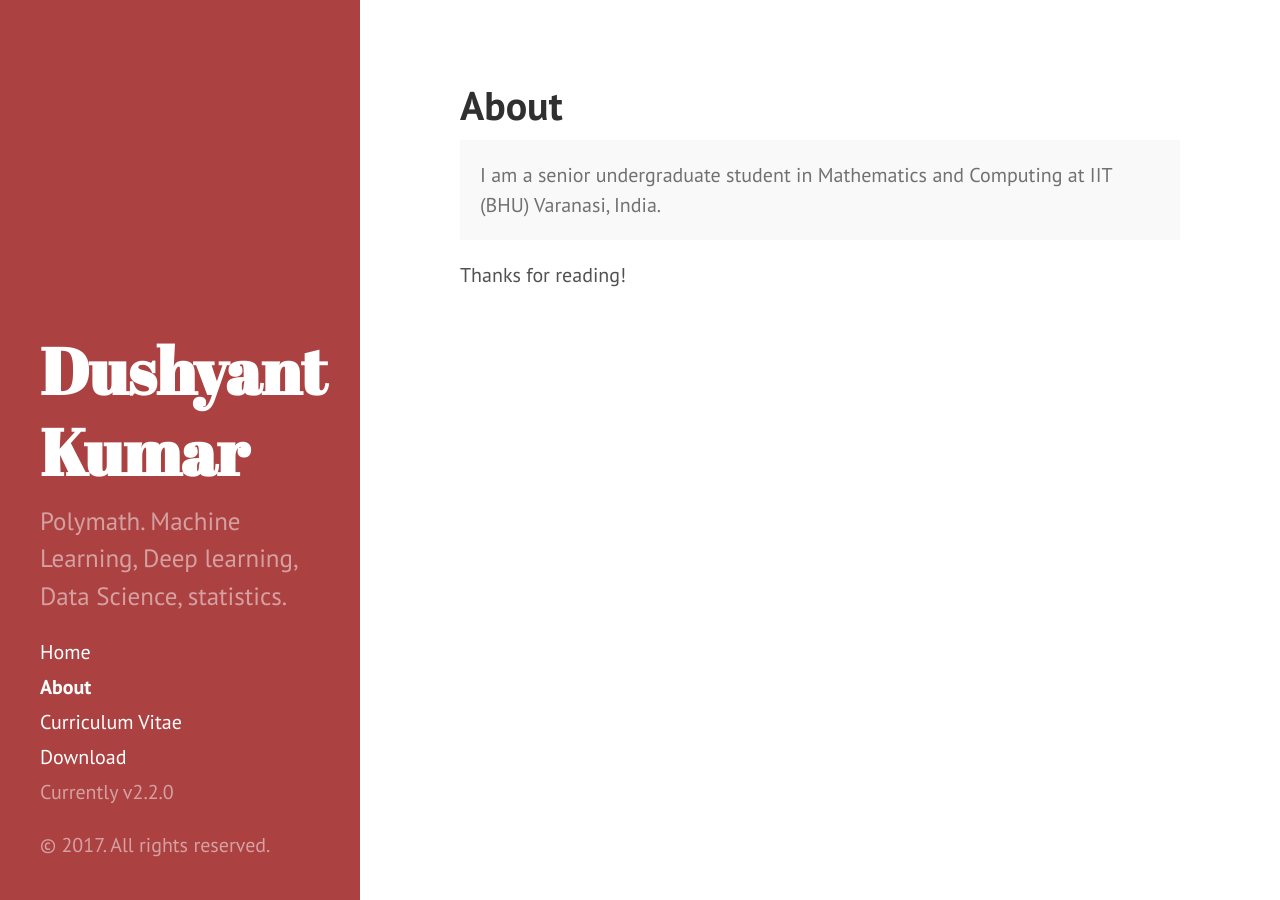
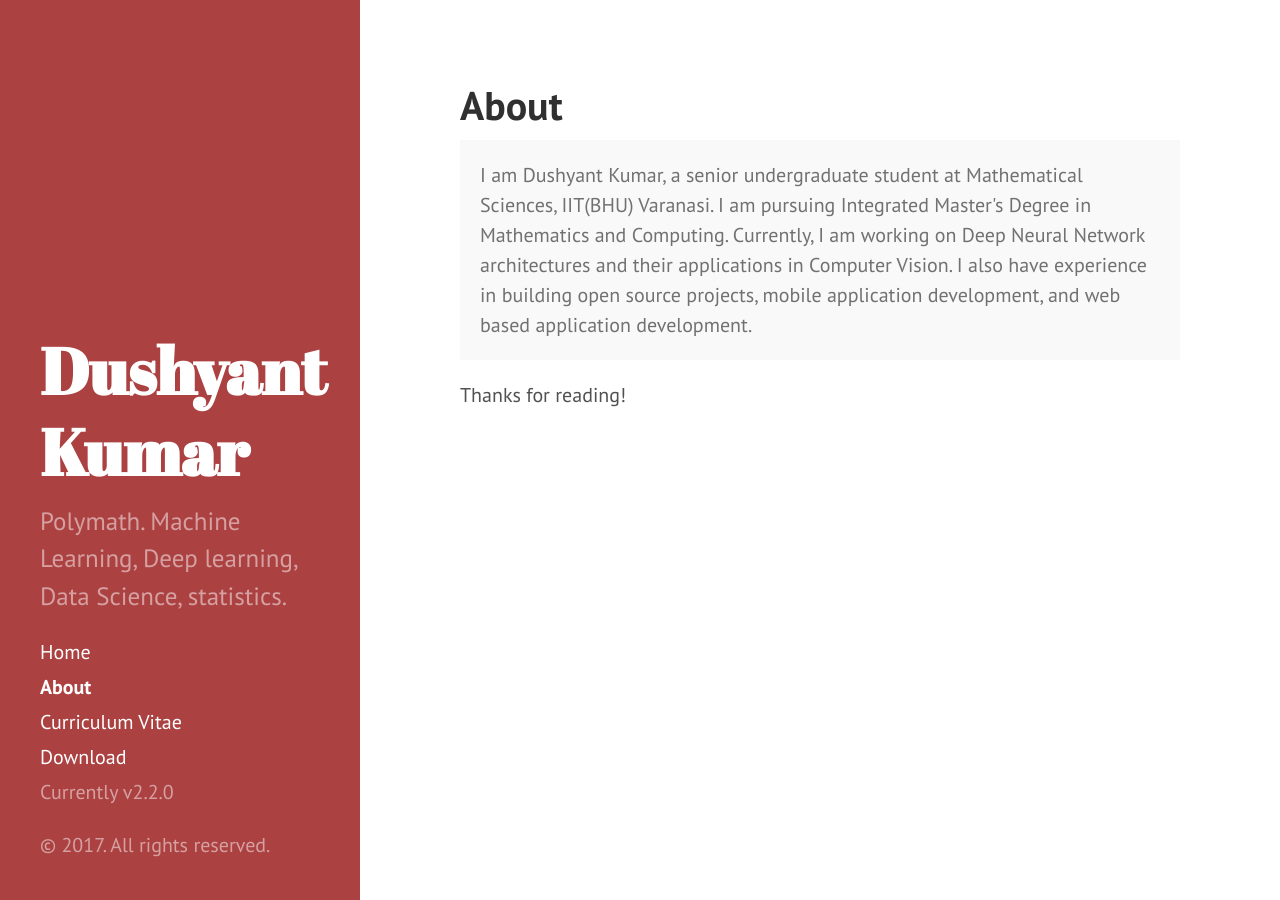
Before and after one commit to zero1hac/zero1hac.github.io, a Jekyll site: the page built from about.md, in a window 1280 px wide. Built offline with Jekyll 4.4.1, drawn with Linux system fonts in a browser that asks for light colours.

Commit message:
Modified about section

```diff
--- a/about.md
+++ b/about.md
@@ -4,7 +4,7 @@ title: About
 ---
 
 <p class="message">
-I am a senior undergraduate student in Mathematics and Computing at IIT (BHU) Varanasi, India.
+I am Dushyant Kumar, a senior undergraduate student at Mathematical Sciences, IIT(BHU) Varanasi. I am pursuing Integrated Master's Degree in Mathematics and Computing. Currently, I am working on Deep Neural Network architectures and their applications in Computer Vision. I also have experience in building open source projects, mobile application development, and web based application development.
 </p>
 
 
```
